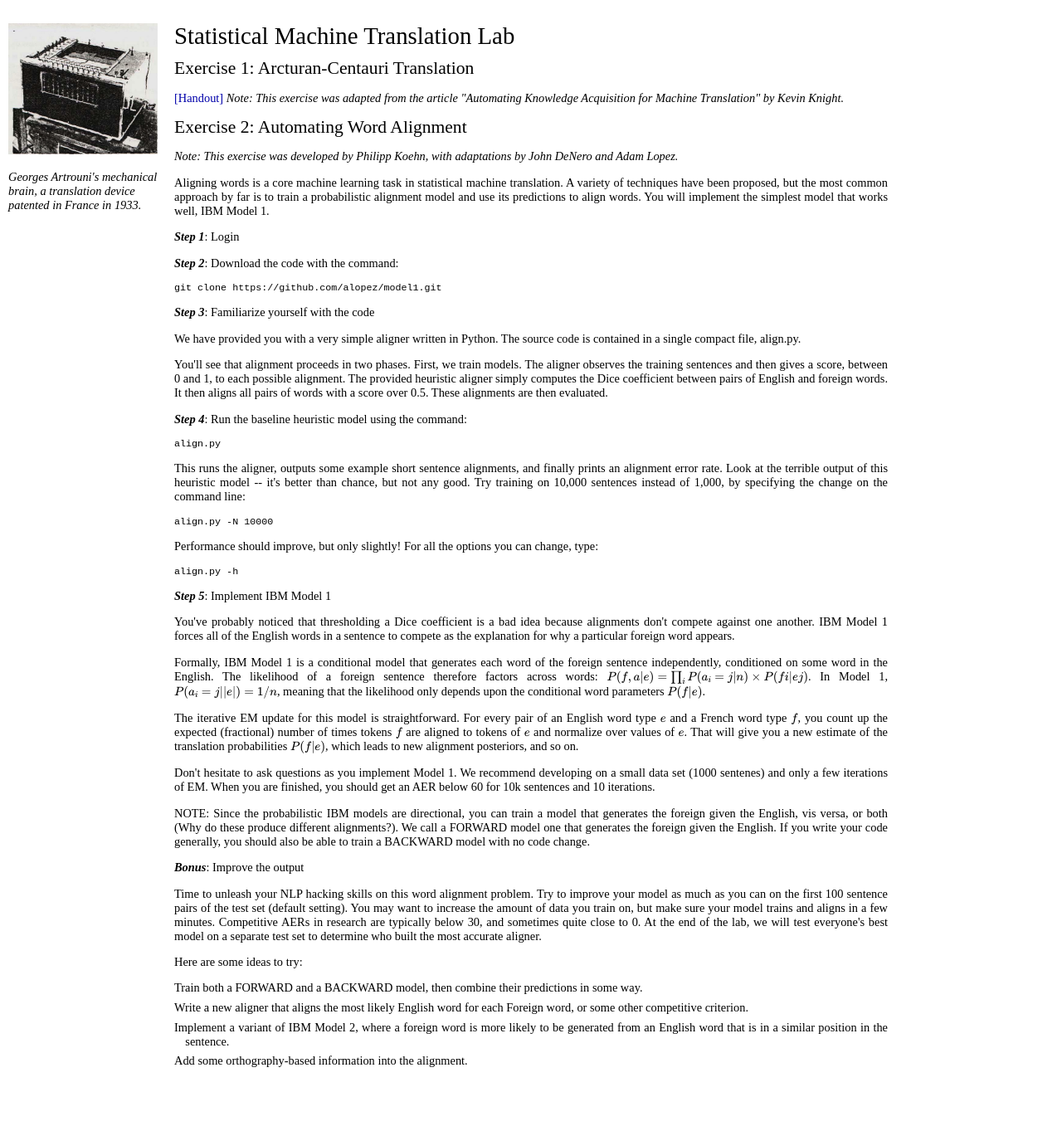
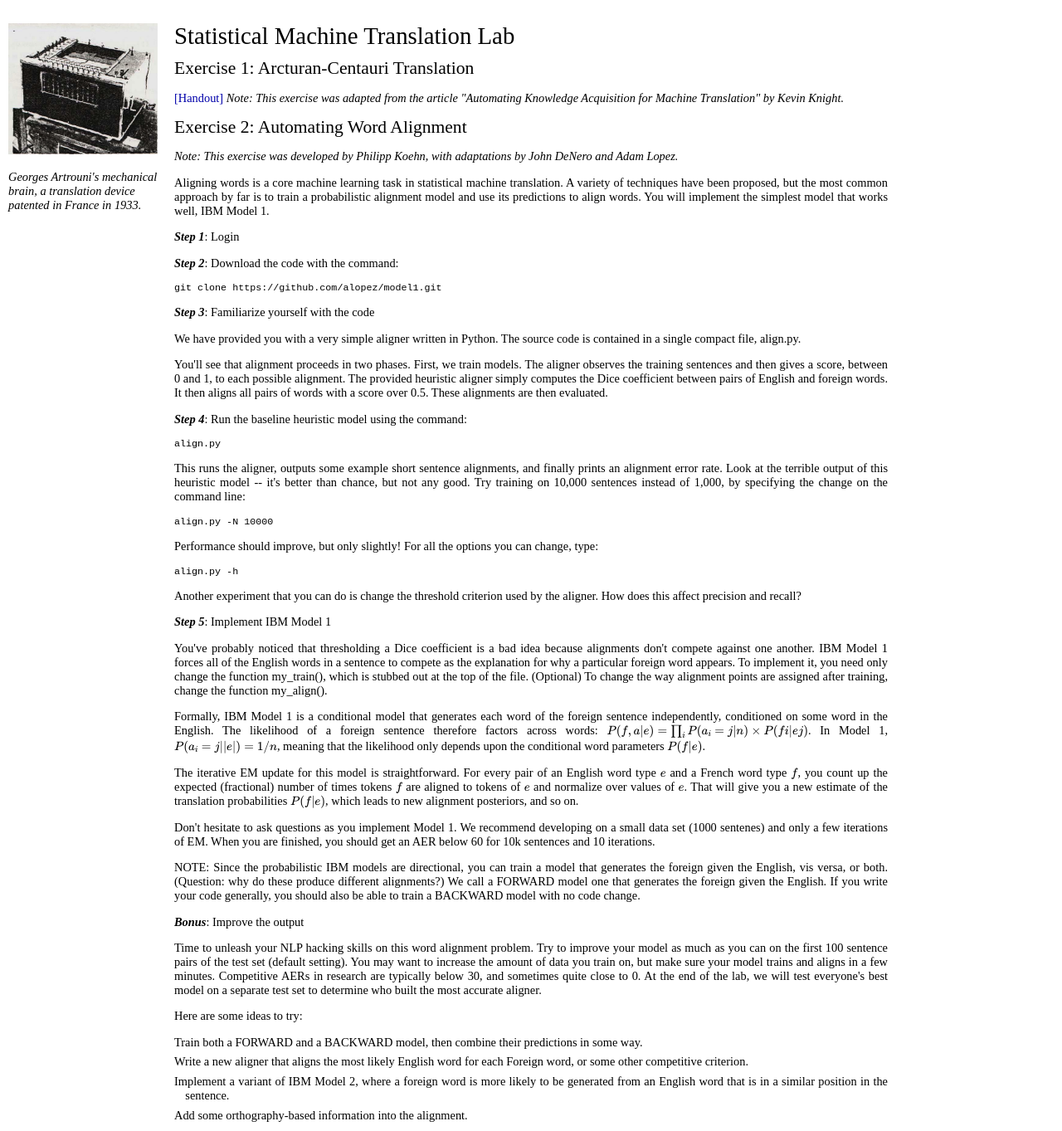
Before and after one commit to alopez/alopez.github.com, a Jekyll site: the page summerschool2011.html, which Jekyll copies as it is, in a window 1280 px wide. Shown: the whole page at 83% size. Built offline with Jekyll 4.4.1, drawn with Linux system fonts in a browser that asks for light colours; formulas are drawn with MathJax 3; before the commit the page ends 1297 px from its top, so only the background shows below that.

Commit message:
Update summer school page

```diff
--- a/summerschool2011.html
+++ b/summerschool2011.html
@@ -68,9 +68,11 @@ Try training on 10,000 sentences instead of 1,000, by specifying the change on t
 
   <pre>align.py -h</pre>
 
+  <p>Another experiment that you can do is change the threshold criterion used by the aligner.  How does this affect precision and recall?
+
    <p><em><strong>Step 5</strong></em>: Implement IBM Model 1
 
-  </p><p>You've probably noticed that thresholding a Dice coefficient is a bad idea because alignments don't compete against one another.  IBM Model 1 forces all of the English words in a sentence to compete as the explanation for why a particular foreign word appears.
+  </p><p>You've probably noticed that thresholding a Dice coefficient is a bad idea because alignments don't compete against one another.  IBM Model 1 forces all of the English words in a sentence to compete as the explanation for why a particular foreign word appears.  To implement it, you need only change the function my_train(), which is stubbed out at the top of the file.  (Optional) To change the way alignment points are assigned after training, change the function my_align().
 
   </p><p>Formally, IBM Model 1 is a conditional model that generates each word of the foreign sentence independently, conditioned on some word in the English.  The likelihood of a foreign sentence therefore factors across words: \( P(f, a | e) = \prod_i P(a_i = j | n) \times P(fi | ej) \).  In Model 1, \( P(a_i = j | |e|) = 1 / n \), meaning that the likelihood only depends upon the conditional word parameters \( P(f | e) \).
 
@@ -81,7 +83,7 @@ Try training on 10,000 sentences instead of 1,000, by specifying the change on t
 
   <p>Don't hesitate to ask questions as you implement Model 1.  We recommend developing on a small data set (1000 sentenes) and only a few iterations of EM.  When you are finished, you should get an AER below 60 for 10k sentences and 10 iterations.</p>
 
-  <p>NOTE: Since the probabilistic IBM models are directional, you can train a model that generates the foreign given the English, vis versa, or both (Why do these produce different alignments?).  We call a FORWARD model one that generates the foreign given the English.  If you write your code generally, you should also be able to train a BACKWARD model with no code change.
+  <p>NOTE: Since the probabilistic IBM models are directional, you can train a model that generates the foreign given the English, vis versa, or both.  (Question: why do these produce different alignments?)  We call a FORWARD model one that generates the foreign given the English.  If you write your code generally, you should also be able to train a BACKWARD model with no code change.
 
    </p><p><em><strong>Bonus</strong></em>: Improve the output
 
```
